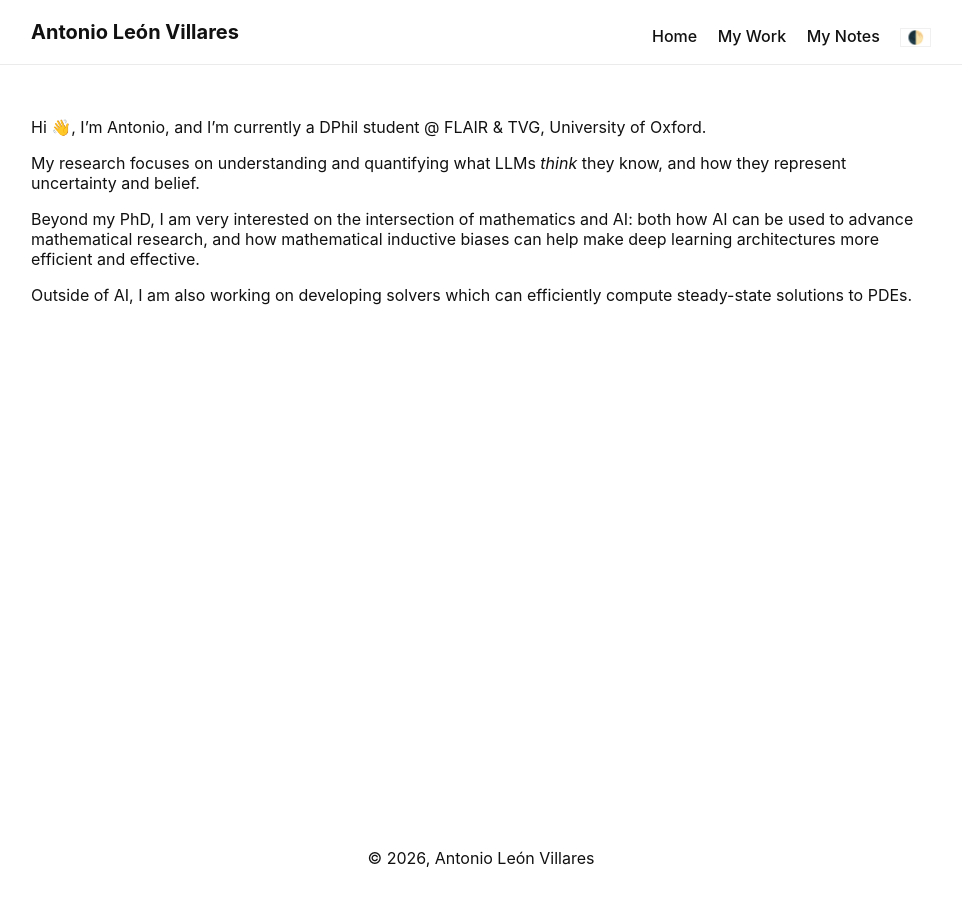
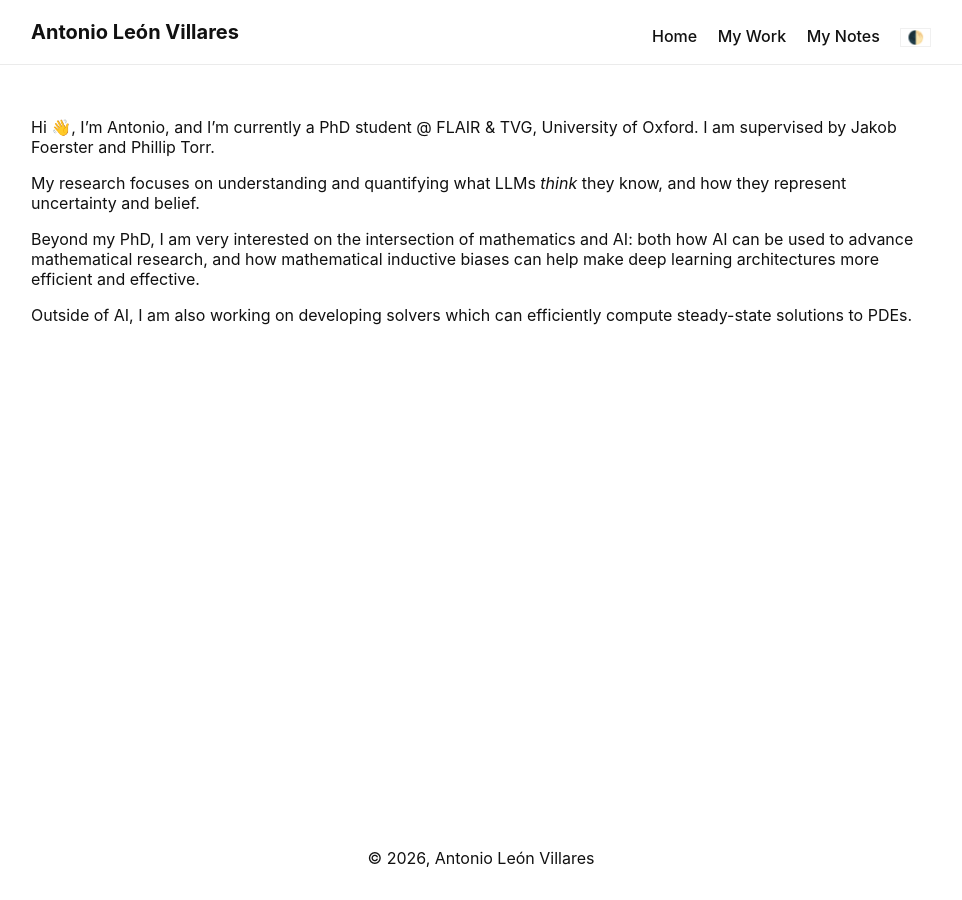
Before and after one commit to alv31415/alv31415.github.io, a Jekyll site: the page built from index.md, in a window 1280 px wide. Shown: the whole page, without its empty margins (159-1121 px from the left). Built offline with Jekyll 4.4.1, drawn with Linux system fonts in a browser that asks for light colours.

Commit message:
Add supervisors and links

```diff
--- a/index.md
+++ b/index.md
@@ -3,7 +3,7 @@ layout: default
 title: Home
 ---
 
-Hi 👋, I'm Antonio, and I'm currently a DPhil student @ [FLAIR](https://foersterlab.com) & [TVG](https://torrvision.com/index.html), University of Oxford.
+Hi 👋, I'm Antonio, and I'm currently a PhD student @ [FLAIR](https://foersterlab.com) & [TVG](https://torrvision.com/index.html), University of Oxford. I am supervised by [Jakob Foerster](https://www.jakobfoerster.com) and [Phillip Torr](https://eng.ox.ac.uk/people/philip-torr).
 
 My research focuses on understanding and quantifying what LLMs _think_ they know, and how they represent uncertainty and belief.
 
```
